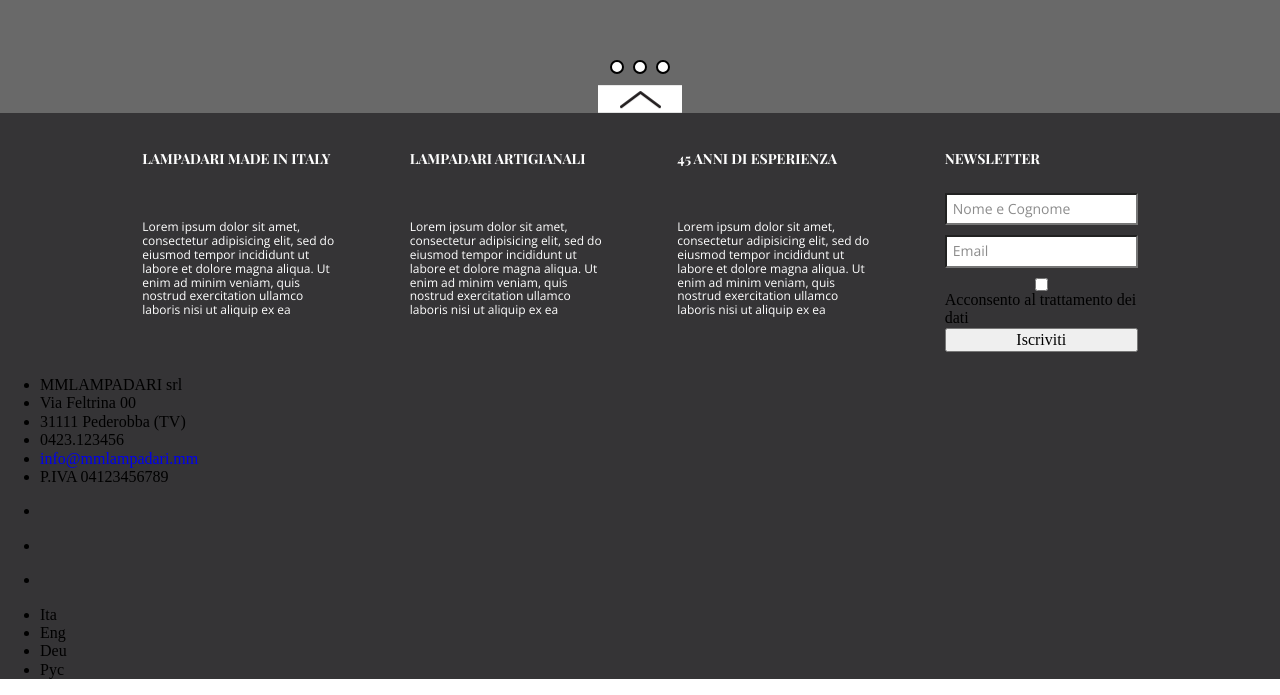
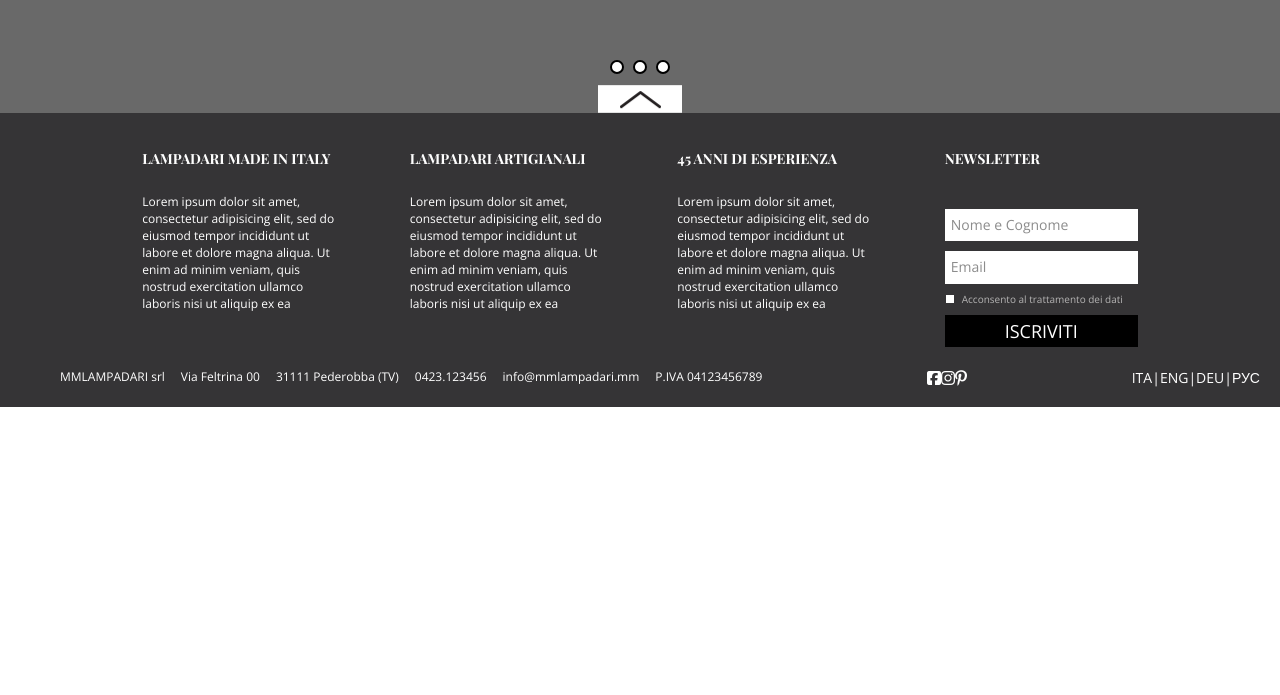
Before and after one commit to michaelivonin/lampadari, a website: page src/index.pug in a window 1280 px wide. Shown: the part 687-1382 px from the top of the page. After the commit the page ends 1094 px from the top, so only its background shows below. Drawn offline with nearby package versions, Linux system fonts and the light colour scheme; files that its build step writes are made by us from their sources; files whose address does not match are found by name; a web font is replaced by a local one.

Commit message:
Footer bottom in process

```diff
--- a/src/index.pug
+++ b/src/index.pug
@@ -8,6 +8,7 @@ html
     link(rel='icon', type="image/x-icon", href='favicon.ico')
     +title('')
     include pug/styles.pug
+    script(src="https://kit.fontawesome.com/fd8fef90f6.js" crossorigin="anonymous")
   body
     .greeting
       include pug/includes/header
--- a/src/pug/includes/footer.pug
+++ b/src/pug/includes/footer.pug
@@ -28,7 +28,9 @@ footer.footer
           input(type="text" placeholder="Nome e Cognome" required).form__input
           input(type="email" placeholder="Email" required).form__input
           input(type="checkbox" id="checkbox-first").form__checkbox
-          label(for="checkbox-first").form__label Acconsento al trattamento dei dati
+          label(for="checkbox-first").form__label
+            | Acconsento al trattamento dei dati
+          //- /.form__label
           input(type="submit" value="Iscriviti").form__button
         //- /.form__wrapper
       //- /.form
@@ -47,19 +49,28 @@ footer.footer
     //- /.info
     ul.socials
       li.socials__item
-        .icon.icon-facebook
+        a(href="https://www.facebook.com/" target="_blank").socials__link
+          i.fab.fa-facebook-square
+        //- /.socials__link
       //- /.socials__item
       li.socials__item
-        .icon.icon-instagram
+        a(href="https://www.instagram.com/" target="_blank").socials__link
+          i.fab.fa-instagram
+        //- /.socials__link
       //- /.socials__item
       li.socials__item
-        .icon.icon-pinterest
+        a(href="https://www.pinterest.com/" target="_blank").socials__link
+          i.fab.fa-pinterest-p
+        //- /.socials__link
       //- /.socials__item
     //-/.socials
     ul.languages
       li.languages__item Ita
+      li.languages__item |
       li.languages__item Eng
+      li.languages__item |
       li.languages__item Deu
+      li.languages__item |
       li.languages__item Рус
     //- /.languages
   //- /.footer__bottom
--- a/src/pug/includes/header.pug
+++ b/src/pug/includes/header.pug
@@ -2,7 +2,7 @@ header.header
   .header__top
     a(href="#").trigger
       span.trigger__text Area riservata
-      .icon.icon-padlock.trigger__icon-padlock
+      i.fas.fa-lock.trigger__icon-padlock
     //- /.trigger
   //- /.header__top
   a(href="#" title="mmlampadari.mm").header__logo
--- a/src/sass/layouts/_footer.sass
+++ b/src/sass/layouts/_footer.sass
@@ -2,7 +2,7 @@
   background-color: $black-header
 
   &__content
-    padding: 38px 105px 8px
+    padding: 38px 105px 4px
     display: flex
     flex-flow: row wrap
     justify-content: space-around
@@ -26,6 +26,57 @@
     font-size: 12px
     font-weight: 300
     margin-bottom: 35px
+    line-height: 17px
+
+  &__bottom
+    padding: 19px 20px
+    display: flex
+    flex-flow: row wrap
+    justify-content: space-between
+
+.info
+  list-style: none
+  margin: 0
+  display: flex
+  flex-flow: row nowrap
+  //justify-content: space-between
+
+  &__item
+    @include text-default
+    font-size: 12px
+    &:not(:last-child)
+      margin-right: 16px
+
+  &__link
+    @include text-default
+    font-size: 12px
+    &:hover
+      opacity: 0.8
+
+.socials
+  list-style: none
+  margin: 0
+  display: flex
+  flex-flow: row nowrap
+  justify-content: space-between
+
+  &__item
+
+  &__link
+    display: inline-block
+    color: $white
+
+.languages
+  list-style: none
+  margin: 0
+  display: flex
+  flex-flow: row nowrap
+  justify-content: space-between
+
+  &__item
+    @include text-default
+    font-size: 14px
+    text-transform: uppercase
 
 .form
 
@@ -34,11 +85,46 @@
     flex-flow: column nowrap
 
   &__input
-    padding: 5px 6px
+    padding: 7px 6px
     background-color: $white
     margin-bottom: 10px !important
+    border: none
+    outline: none
     &::placeholder
       @include text-default
       color: $input-grey
       font-size: 14px
       font-weight: 300
+
+  &__label
+    @include text-default
+    color: $checkbox-grey
+    font-size: 10px
+    display: flex
+    flex-flow: row nowrap
+    align-items: center
+    margin-bottom: 10px
+    cursor: pointer
+    &:before
+      content: " "
+      color: $black
+      display: flex
+      justify-content: center
+      align-items: center
+      margin: 0 8px 0 1px
+      width: 8px
+      height: 8px
+      background: $white
+
+  &__checkbox
+    display: none
+    &:checked + .form__label:before
+      content: "x"
+
+  &__button
+    @include text-default
+    height: 32px
+    background-color: $black
+    font-size: 18px
+    text-transform: uppercase
+    border: none
--- a/src/sass/layouts/_header.sass
+++ b/src/sass/layouts/_header.sass
@@ -15,9 +15,6 @@
     background: url(../images/logo.png) no-repeat
 
 .trigger
-  display: inline-flex
-  flex-flow: row nowrap
-  align-items: baseline
   &:hover
     opacity: .8
 
@@ -26,6 +23,13 @@
     font-size: 14px
     text-transform: uppercase
     margin-right: 10px
+
+  &__icon-padlock
+    position: relative
+    top: -1px
+    &:before
+      color: $white
+      font-size: 12px
 
 .nav
   display: inline-flex
--- a/src/sass/main.sass
+++ b/src/sass/main.sass
@@ -13,6 +13,7 @@ $white: #ffffff
 $link-hover: #e2d1a6
 $footer-white: #fefefe
 $input-grey: #8c8c8c
+$checkbox-grey: #b5b4b4
 
 // Helpers
 @import 'helpers/mixins/text-default'
```
